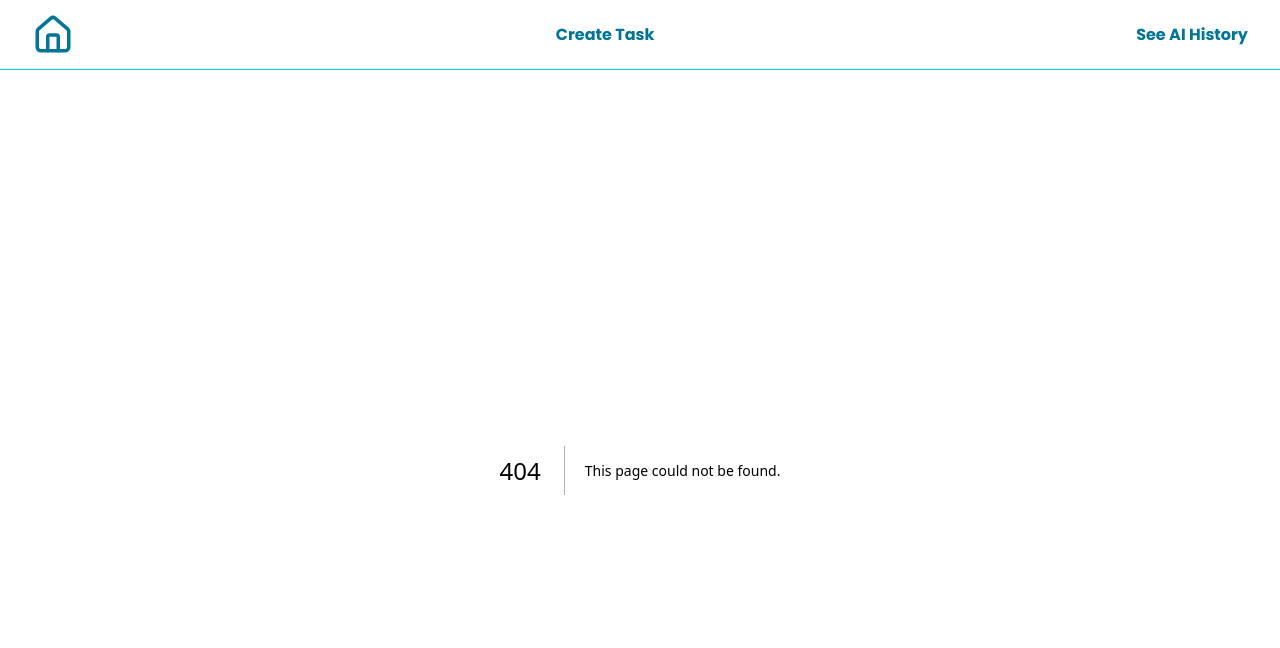
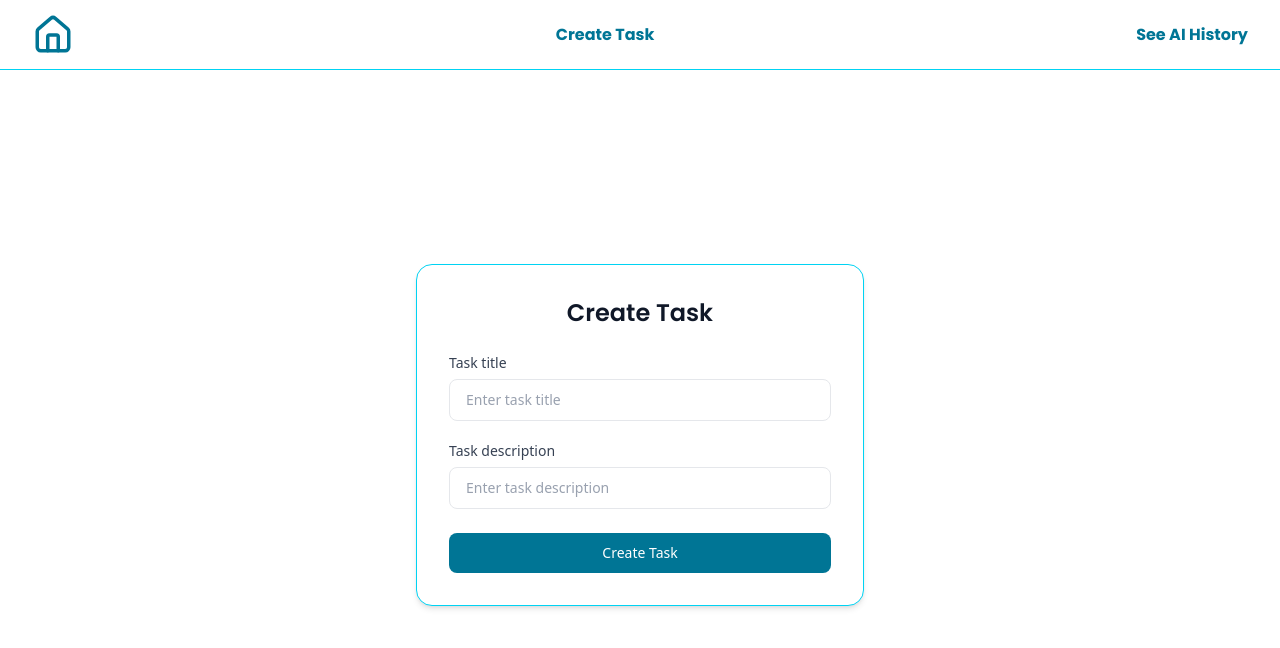
Before and after one commit to Tute24/Lyfiti-Challenge, a Next.js app in the folder frontend/: page /create-task in a window 1280 px wide. Before the commit this address had no page. Shown: the top 648 px of the page. Built offline with nearby package versions, Linux system fonts and the light colour scheme; no server answers.

Commit message:
feat: implemented the functional create task form

```diff
--- /dev/null
+++ b/frontend/src/app/create-task/page.tsx
@@ -0,0 +1,5 @@
+import { CreateTaskForm } from '@/views/create-task/components/create-task-form';
+
+export default function CreateTaskPage() {
+  return <CreateTaskForm />;
+}
--- /dev/null
+++ b/frontend/src/schemas/create-task-schema.ts
@@ -0,0 +1,6 @@
+import { z } from 'zod';
+
+export const createTaskSchema = z.object({
+  title: z.string().min(1, 'Title is required'),
+  description: z.string().min(1, 'Description is required'),
+});
--- /dev/null
+++ b/frontend/src/views/create-task/api/create-task-request.ts
@@ -0,0 +1,28 @@
+import { apiClient } from '@/utils/api-client';
+import axios from 'axios';
+import { CreateTaskDto } from '../dtos/create-task-dto';
+
+type CreateTaskResult = { success: boolean; message: string };
+
+export async function createTaskRequest(
+  data: CreateTaskDto,
+): Promise<CreateTaskResult> {
+  try {
+    const response = await apiClient({
+      httpMethod: 'post',
+      route: '/tasks',
+      data: data,
+    });
+
+    const { message } = response.data as { message: string };
+    return { success: true, message };
+  } catch (err) {
+    if (axios.isAxiosError(err) && err.response?.data?.message) {
+      return { success: false, message: err.response.data.message };
+    }
+    return {
+      success: false,
+      message: 'Something went wrong, please try again.',
+    };
+  }
+}
--- /dev/null
+++ b/frontend/src/views/create-task/components/create-task-form.tsx
@@ -0,0 +1,99 @@
+'use client';
+
+import { useForm } from 'react-hook-form';
+import { zodResolver } from '@hookform/resolvers/zod';
+import { createTaskSchema } from '@/schemas/create-task-schema';
+import z from 'zod';
+import { createTaskRequest } from '../api/create-task-request';
+import { useState } from 'react';
+
+export type CreateTaskFormData = z.infer<typeof createTaskSchema>;
+
+export function CreateTaskForm() {
+  const [statusMessage, setStatusMessage] = useState<string>('');
+  const {
+    register,
+    handleSubmit,
+    reset,
+    formState: { errors, isSubmitting },
+  } = useForm<CreateTaskFormData>({
+    resolver: zodResolver(createTaskSchema),
+  });
+
+  async function onSubmit(data: CreateTaskFormData) {
+    const createTaskResult = await createTaskRequest(data);
+    if (!createTaskResult.success) {
+      setStatusMessage(createTaskResult.message);
+      return;
+    }
+    setStatusMessage(createTaskResult.message);
+    reset();
+  }
+
+  return (
+    <div className="min-h-[calc(100vh-70px)] flex items-center justify-center px-4">
+      <div className="w-full max-w-md bg-white rounded-2xl shadow-md border border-cyan-400 p-8">
+        <h1 className="text-2xl font-semibold font-(family-name:--font-poppins) text-gray-900 mb-6 text-center">
+          Create Task
+        </h1>
+
+        <form onSubmit={handleSubmit(onSubmit)} className="flex flex-col gap-5">
+          <div className="flex flex-col gap-1.5">
+            <label
+              htmlFor="title"
+              className="text-sm font-medium text-gray-700"
+            >
+              Task title
+            </label>
+            <input
+              id="title"
+              type="text"
+              placeholder="Enter task title"
+              className="w-full rounded-lg border border-gray-200 px-4 py-2.5 text-sm text-gray-900 placeholder:text-gray-400 outline-none focus:border-cyan-700 focus:ring-1 focus:ring-cyan-700 transition-colors"
+              {...register('title')}
+            />
+            {errors.title && (
+              <span className="text-xs text-red-500">
+                {errors.title.message}
+              </span>
+            )}
+          </div>
+
+          <div className="flex flex-col gap-1.5">
+            <label
+              htmlFor="description"
+              className="text-sm font-medium text-gray-700"
+            >
+              Task description
+            </label>
+            <input
+              id="description"
+              type="text"
+              placeholder="Enter task description"
+              className="w-full rounded-lg border border-gray-200 px-4 py-2.5 text-sm text-gray-900 placeholder:text-gray-400 outline-none focus:border-cyan-700 focus:ring-1 focus:ring-cyan-700 transition-colors"
+              {...register('description')}
+            />
+            {errors.description && (
+              <span className="text-xs text-red-500">
+                {errors.description.message}
+              </span>
+            )}
+          </div>
+
+          <button
+            type="submit"
+            disabled={isSubmitting}
+            className="cursor-pointer w-full bg-cyan-700 hover:bg-cyan-800 disabled:opacity-60 disabled:cursor-not-allowed text-white font-medium text-sm rounded-lg py-2.5 transition-colors mt-1"
+          >
+            {isSubmitting ? 'Creating...' : 'Create Task'}
+          </button>
+          {statusMessage && (
+            <span className="text-sm text-center text-gray-700 mt-2">
+              {statusMessage}
+            </span>
+          )}
+        </form>
+      </div>
+    </div>
+  );
+}
--- /dev/null
+++ b/frontend/src/views/create-task/dtos/create-task-dto.ts
@@ -0,0 +1,4 @@
+import { createTaskSchema } from '@/schemas/create-task-schema';
+import z from 'zod';
+
+export type CreateTaskDto = z.infer<typeof createTaskSchema>;
```
Also changed, not shown: 1 other file (tests, documents, lock files or other folders).
